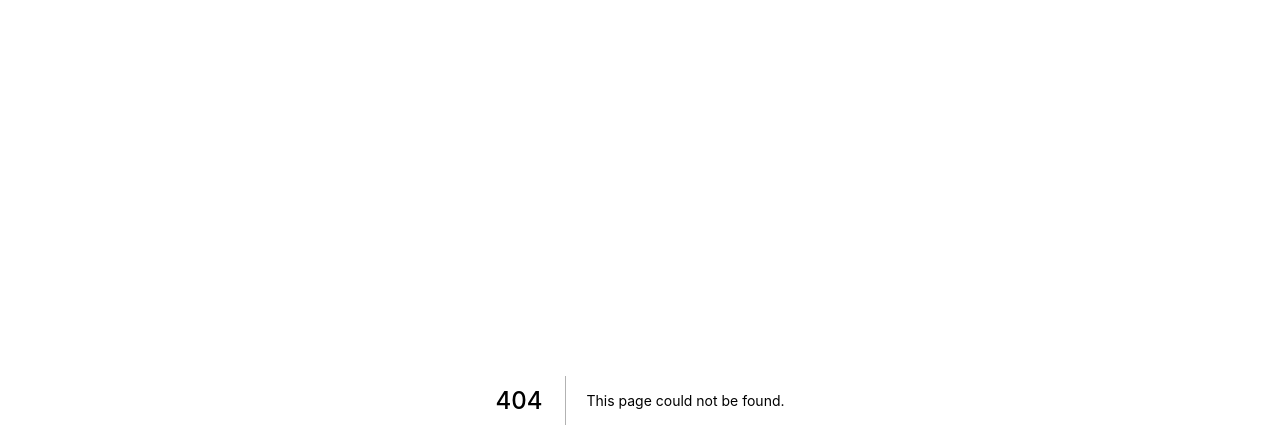
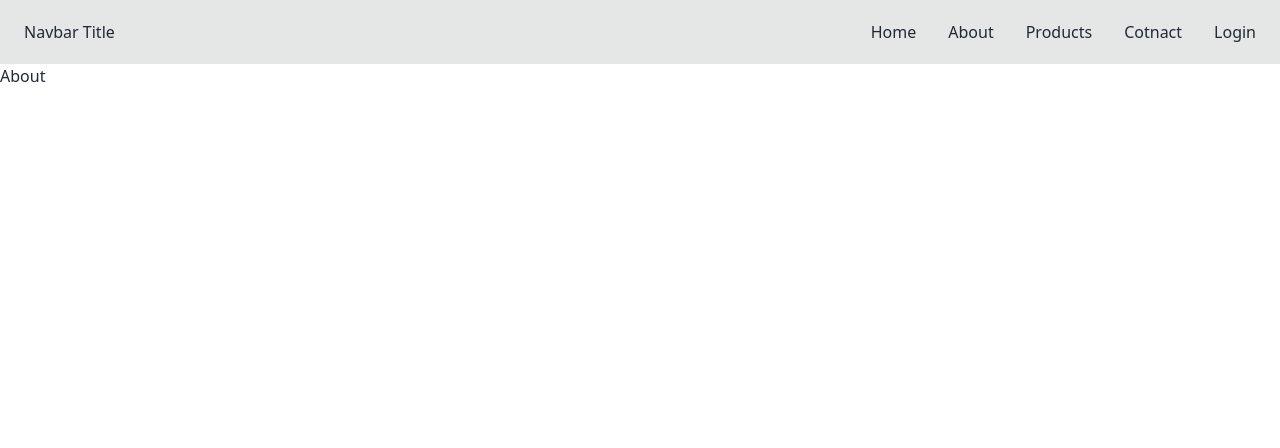
Before and after one commit to un-earthly/paradise-store, a Next.js app: page /about in a window 1280 px wide. Before the commit this address had no page. Shown: the top 448 px of the page. Built offline with nearby package versions, Linux system fonts and the light colour scheme.

Commit message:
basic routing and files

```diff
--- /dev/null
+++ b/components/Navbar.jsx
@@ -0,0 +1,43 @@
+import React from 'react'
+import Link from 'next/link'
+export default function Navbar({ children }) {
+    const menu = <>
+        <li><Link href='/'>Home</Link></li>
+        <li><Link href='/about'>About</Link></li>
+        <li><Link href='/products'>Products</Link></li>
+        <li><Link href='/contact'>Cotnact</Link></li>
+        <li><Link href='/login'>Login</Link></li>
+    </>
+    return (
+        <div className="drawer">
+            <input id="my-drawer-3" type="checkbox" className="drawer-toggle" />
+            <div className="drawer-content flex flex-col">
+                <div className="w-full navbar bg-base-300">
+                    <div className="flex-none lg:hidden">
+                        <label htmlFor="my-drawer-3" className="btn btn-square btn-ghost">
+                            <svg xmlns="http://www.w3.org/2000/svg" fill="none" viewBox="0 0 24 24" className="inline-block w-6 h-6 stroke-current"><path strokeLinecap="round" strokeLinejoin="round" strokeWidth="2" d="M4 6h16M4 12h16M4 18h16"></path></svg>
+                        </label>
+                    </div>
+                    <div className="flex-1 px-2 mx-2">Navbar Title</div>
+                    <div className="flex-none hidden lg:block">
+                        <ul className="menu menu-horizontal">
+                            {menu}
+                        </ul>
+                    </div>
+                </div>
+                {children}
+            </div>
+            <div className="drawer-side">
+                <label htmlFor="my-drawer-3" className="drawer-overlay"></label>
+                <ul className="menu p-4 overflow-y-auto w-80 bg-base-100">
+                    {menu}
+                    <label htmlFor="my-drawer-3" className="btn btn-sm btn-circle absolute right-2 top-2">
+                        <svg className="swap-on fill-current" xmlns="http://www.w3.org/2000/svg" width="32" height="32" viewBox="0 0 512 512"><polygon points="400 145.49 366.51 112 256 222.51 145.49 112 112 145.49 222.51 256 112 366.51 145.49 400 256 289.49 366.51 400 400 366.51 289.49 256 400 145.49" /></svg>
+
+                    </label>
+                </ul>
+
+            </div>
+        </div>
+    )
+}
--- a/pages/_app.js
+++ b/pages/_app.js
@@ -1,7 +1,10 @@
+import Navbar from '../components/Navbar'
 import '../styles/globals.css'
 
 function MyApp({ Component, pageProps }) {
-  return <Component {...pageProps} />
+  return <Navbar>
+    <Component {...pageProps} />
+  </Navbar>
 }
 
 export default MyApp
--- /dev/null
+++ b/pages/about.jsx
@@ -0,0 +1,7 @@
+import React from 'react'
+
+export default function About() {
+    return (
+        <div>About</div>
+    )
+}
--- /dev/null
+++ b/pages/contact.jsx
@@ -0,0 +1,7 @@
+import React from 'react'
+
+export default function Contact() {
+    return (
+        <div>Contact</div>
+    )
+}
--- a/pages/index.js
+++ b/pages/index.js
@@ -1,5 +1,5 @@
 import Head from 'next/head'
-import Image from 'next/image'
+import About from './about'
 
 export default function Home() {
   return (
@@ -8,9 +8,6 @@
         <title>Paradise Store- the global store cofort.</title>
         <meta name="description" content="Generated by create next app" />
       </Head>
-      <h1 className="text-3xl font-bold underline">
-        Hello world!
-      </h1>
     </div>
   )
 }
--- /dev/null
+++ b/pages/login.jsx
@@ -0,0 +1,7 @@
+import React from 'react'
+
+export default function Login() {
+    return (
+        <div>Login</div>
+    )
+}
--- /dev/null
+++ b/pages/products.jsx
@@ -0,0 +1,7 @@
+import React from 'react'
+
+export default function products() {
+    return (
+        <div>products</div>
+    )
+}
```
